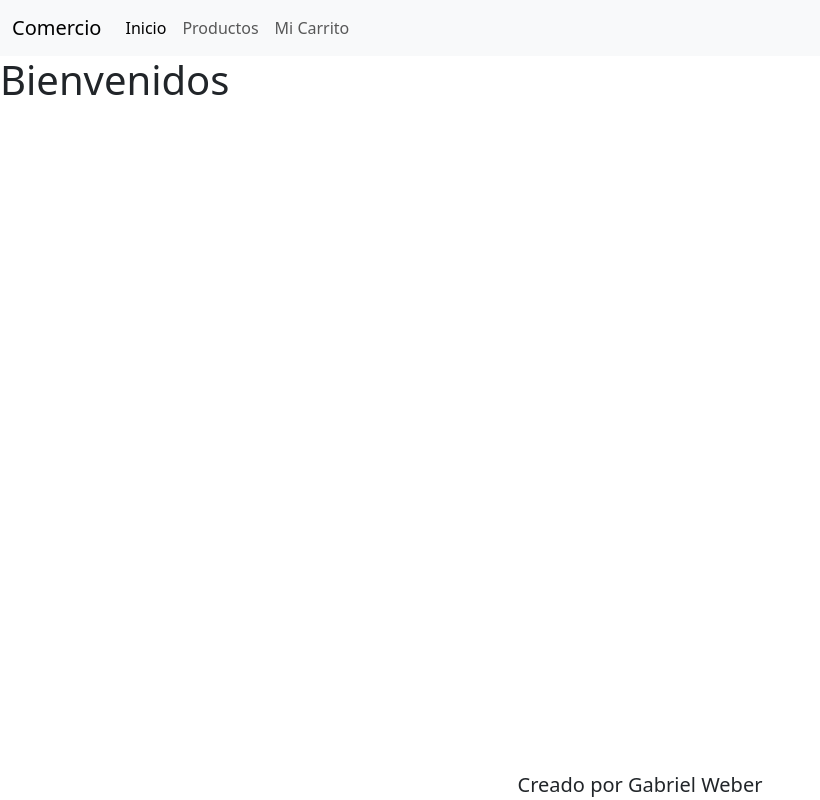
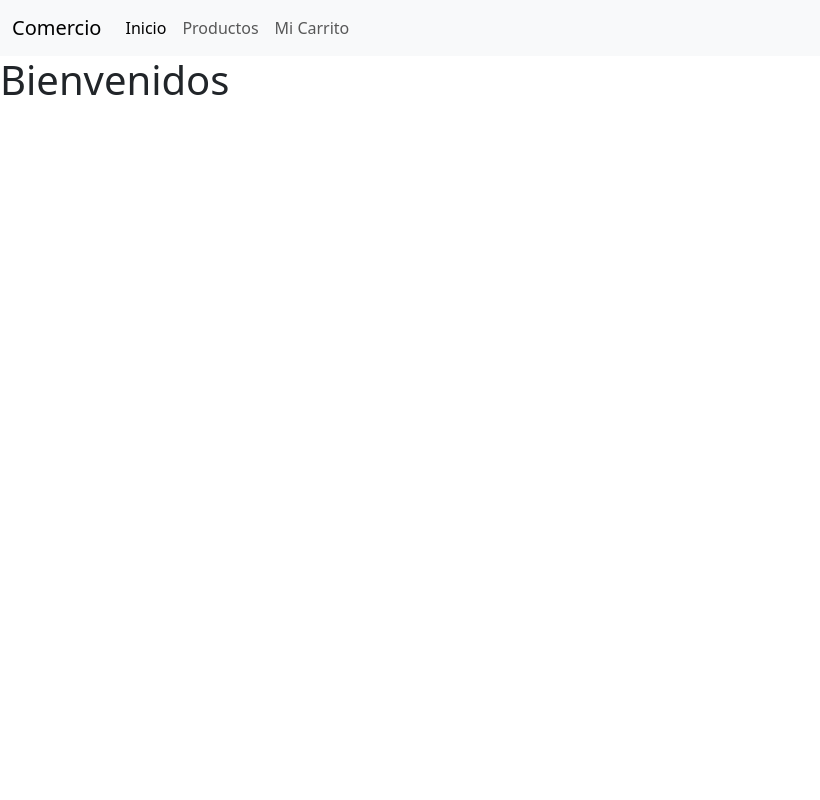
Before and after one commit to citrogabriel/entregafinal-javascript, a plain HTML site: page Pages/index.html in a window 1280 px wide. Shown: the whole page, without its empty margins (0-820 px from the left). Drawn offline with nearby package versions, Linux system fonts and the light colour scheme.

Commit message:
modificacion de index

```diff
--- a/Pages/index.html
+++ b/Pages/index.html
@@ -45,9 +45,6 @@
 </main>
 
 
-    <footer>
-        Creado por Gabriel Weber
-    </footer>
 
     <!-- Boopstrap -->
     <script src="https://cdn.jsdelivr.net/npm/bootstrap@5.3.2/dist/js/bootstrap.bundle.min.js"
```
